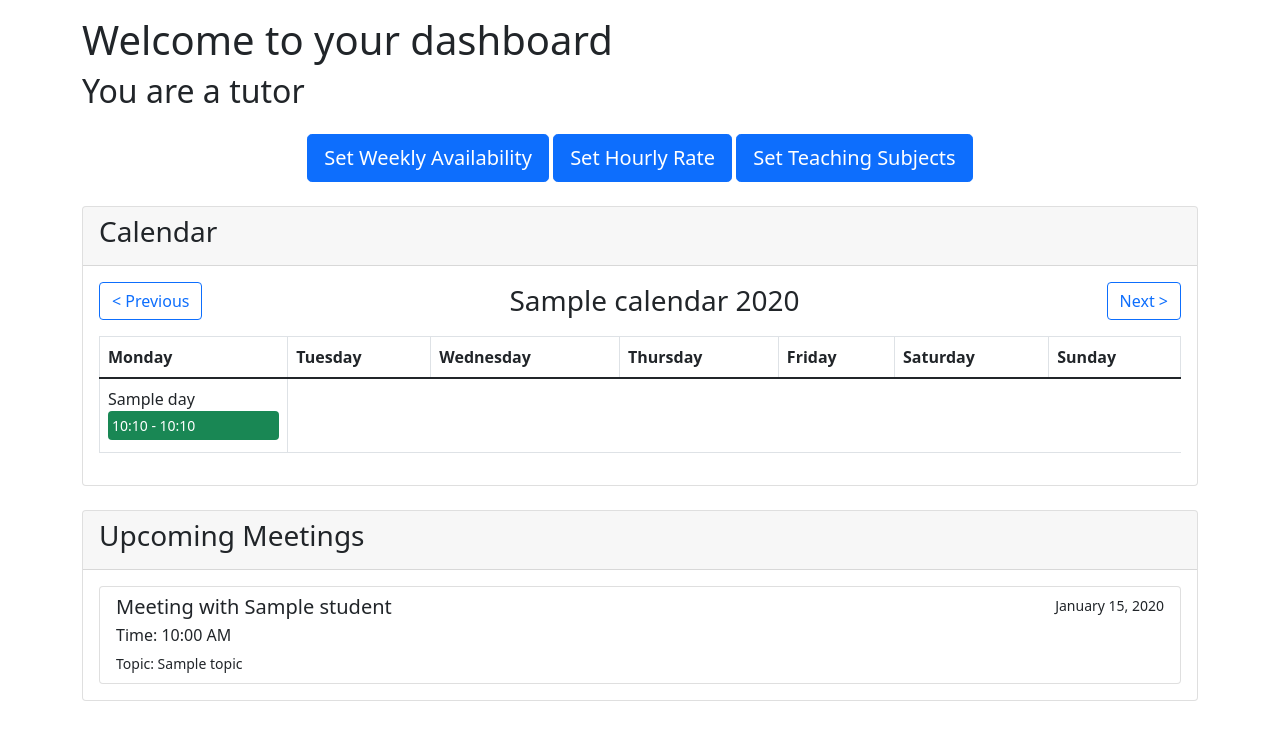
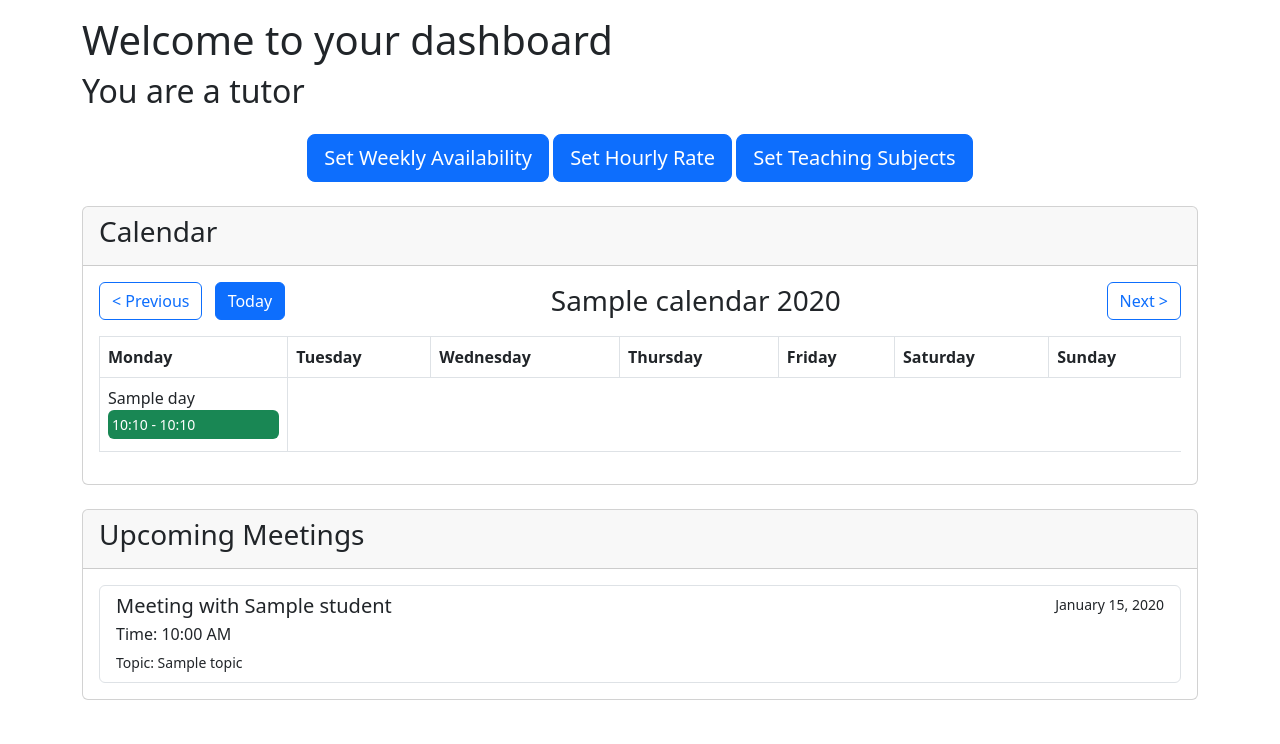
Before and after one commit to hm2412/Elk, a Django app: template tutorials/templates/tutor/dashboard_tutor.html in a window 1280 px wide. Shown: the part 56-800 px from the top of the page. Run offline with Django 3.2, Linux system fonts and the light colour scheme; the template is opened without the code that fills it: most values are stand-ins (such as "Sample title", 1, 10 or a date in 2020); some libraries are stand-ins or nearby versions.

Commit message:
fixed calendar and trying css

```diff
--- a/tutorials/templates/base.html
+++ b/tutorials/templates/base.html
@@ -4,9 +4,9 @@
   <head>
     <meta charset="utf-8">
     <meta name="viewport" content="width=device-width, initial-scale=1">
-    <link href="https://cdn.jsdelivr.net/npm/bootstrap@5.1.2/dist/css/bootstrap.min.css" rel="stylesheet" integrity="sha384-uWxY/CJNBR+1zjPWmfnSnVxwRheevXITnMqoEIeG1LJrdI0GlVs/9cVSyPYXdcSF" crossorigin="anonymous">
     <link href="{% static 'custom.css' %}" rel="stylesheet">
-    <link rel="stylesheet" href="https://cdn.jsdelivr.net/npm/bootstrap-icons@1.5.0/font/bootstrap-icons.css">
+    <link href="https://cdn.jsdelivr.net/npm/bootstrap@5.3.0/dist/css/bootstrap.min.css" rel="stylesheet">
+    <link rel="stylesheet" href="{% static 'css/calendar.css' %}">
     <title>Task Manager</title>
   </head>
   <body>
--- a/tutorials/templates/tutor/calendar_widget.html
+++ b/tutorials/templates/tutor/calendar_widget.html
@@ -1,7 +1,10 @@
 {# templates/tutor/calendar_widget.html #}
 <div class="calendar">
     <div class="calendar-header d-flex justify-content-between align-items-center mb-3">
-        <a href="?month={{ calendar_data.prev_month.month }}&year={{ calendar_data.prev_month.year }}" class="btn btn-outline-primary">&lt; Previous</a>
+        <div>
+            <a href="?month={{ calendar_data.prev_month.month }}&year={{ calendar_data.prev_month.year }}" class="btn btn-outline-primary">&lt; Previous</a>
+            <a href="?month={{ calendar_data.today.month }}&year={{ calendar_data.today.year }}" class="btn btn-primary ms-2">Today</a>
+        </div>
         <h3 class="m-0">{{ calendar_data.month_name }} {{ calendar_data.year }}</h3>
         <a href="?month={{ calendar_data.next_month.month }}&year={{ calendar_data.next_month.year }}" class="btn btn-outline-primary">Next &gt;</a>
     </div>
```
Also changed, not shown: tutorials/calendar_utils.py (+7 -0 lines), static/calendar.css (added).
